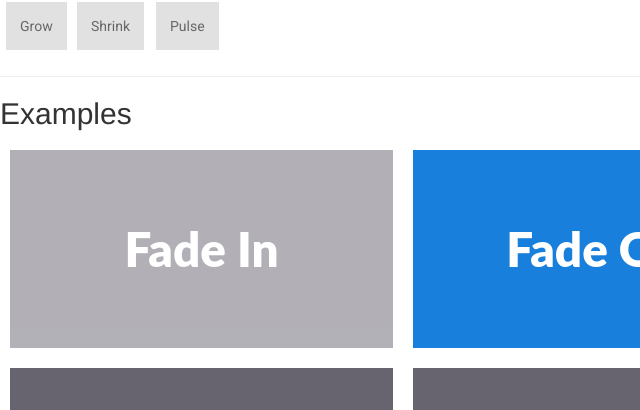
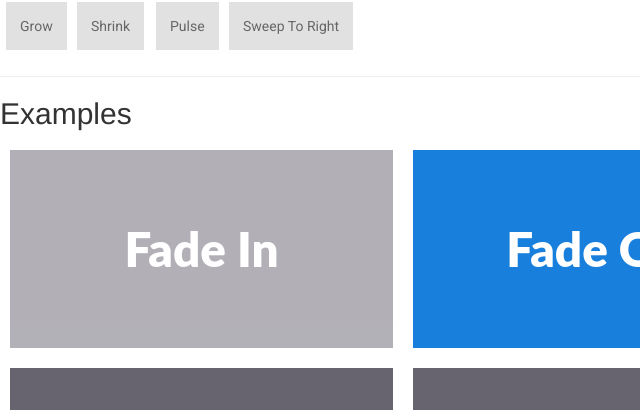
Before and after one commit to joeltonmats/css-resources, a plain HTML site: page projects/temporario/index.html in a window 1280 px wide. Shown: the part 690-1100 px from the top of the page, without its empty margins (0-640 px from the left). Drawn offline with Linux system fonts and the light colour scheme.

Commit message:
new hover effec

```diff
--- a/projects/temporario/assets/css/style.css
+++ b/projects/temporario/assets/css/style.css
@@ -96,8 +96,6 @@ body {
     .circle:hover {
         border-radius: 50%;
     }
-
-
     /*  EFFECTS   */
 
     a:hover {
@@ -115,8 +113,6 @@ a:hover {
         -webkit-tap-highlight-color: rgba(0, 0, 0, 0);
         font-family: 'Roboto', sans-serif;
     }
-
-
     /* Grow */
 
     .hvr-grow {
@@ -126,8 +122,6 @@ a:hover {
         transition-duration: 0.3s;
         transition-property: transform;
     }
-
-
     /* ORDER LINK PSEUDO CLASS: LINK, VISITED, HOVER, ACTIVE */
 
     .hvr-grow:hover,
@@ -136,8 +130,6 @@ a:hover {
         /* Equal to scaleX(1.1) scaleY(1.1) */
         transform: scale(1.1);
     }
-
-
     /* Shrink */
 
     .hvr-shrink {
@@ -153,8 +145,6 @@ a:hover {
     .hvr-shrink:active {
         transform: scale(0.9);
     }
-
-
     /* Pulse */
 
     @keyframes hvr-pulse {
@@ -180,3 +170,41 @@ a:hover {
         animation-timing-function: linear;
         animation-iteration-count: infinite;
     }
+    /********************************************* BACKGROUND TRANSITIONS ******************************************************/
+    /* Sweep To Right */
+
+    .hvr-sweep-to-right {
+        vertical-align: middle;
+        transform: perspective(1px) translateZ(0);
+        box-shadow: 0 0 1px transparent;
+        transition-property: color;
+        transition-duration: 0.3s;
+    }
+
+    .hvr-sweep-to-right:before {
+        content: "";
+        z-index: -1;
+        position: absolute;
+        top: 0;
+        right: 0;
+        left: 0;
+        bottom: 0;
+        background: #2098D1;
+        transform: scaleX(0);
+        transform-origin: 0 50%;
+        transition-property: transform;
+        transition-duration: 0.3s;
+        transition-timing-function: ease-out;
+    }
+
+    .hvr-sweep-to-right:hover,
+    .hvr-sweep-to-right:focus,
+    .hvr-sweep-to-right:active {
+        color: white;
+    }
+
+    .hvr-sweep-to-right:hover:before,
+    .hvr-sweep-to-right:focus:before,
+    .hvr-sweep-to-right:active:before {
+        transform: scaleX(1);
+    }
--- a/projects/temporario/index.html
+++ b/projects/temporario/index.html
@@ -44,6 +44,7 @@
         <a class="hvr-grow">Grow</a>
         <a href="#" class="hvr-shrink">Shrink</a>
         <a href="#" class="hvr-pulse">Pulse</a>
+        <a href="#" class="hvr-sweep-to-right">Sweep To Right</a>
     </div>
 
     <hr/>
```
Lines whose indentation alone changed are shown as unchanged.
